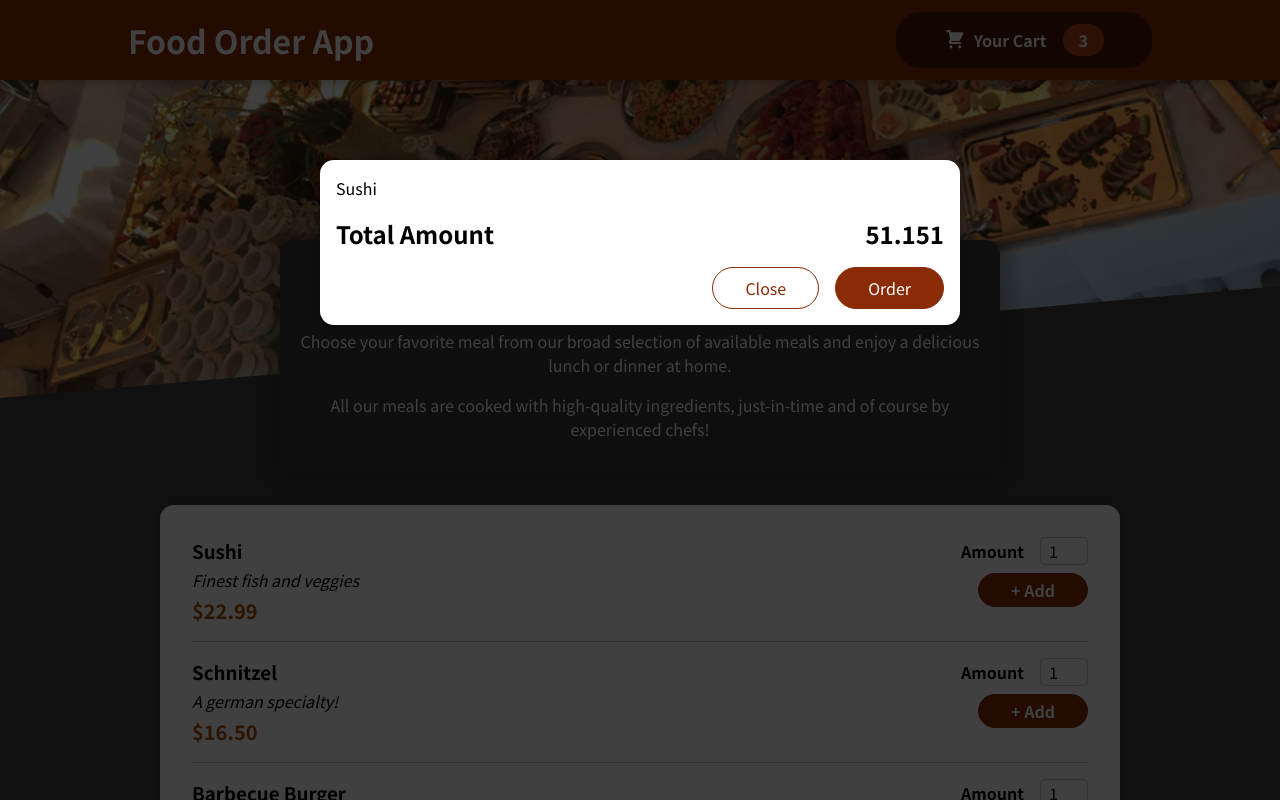
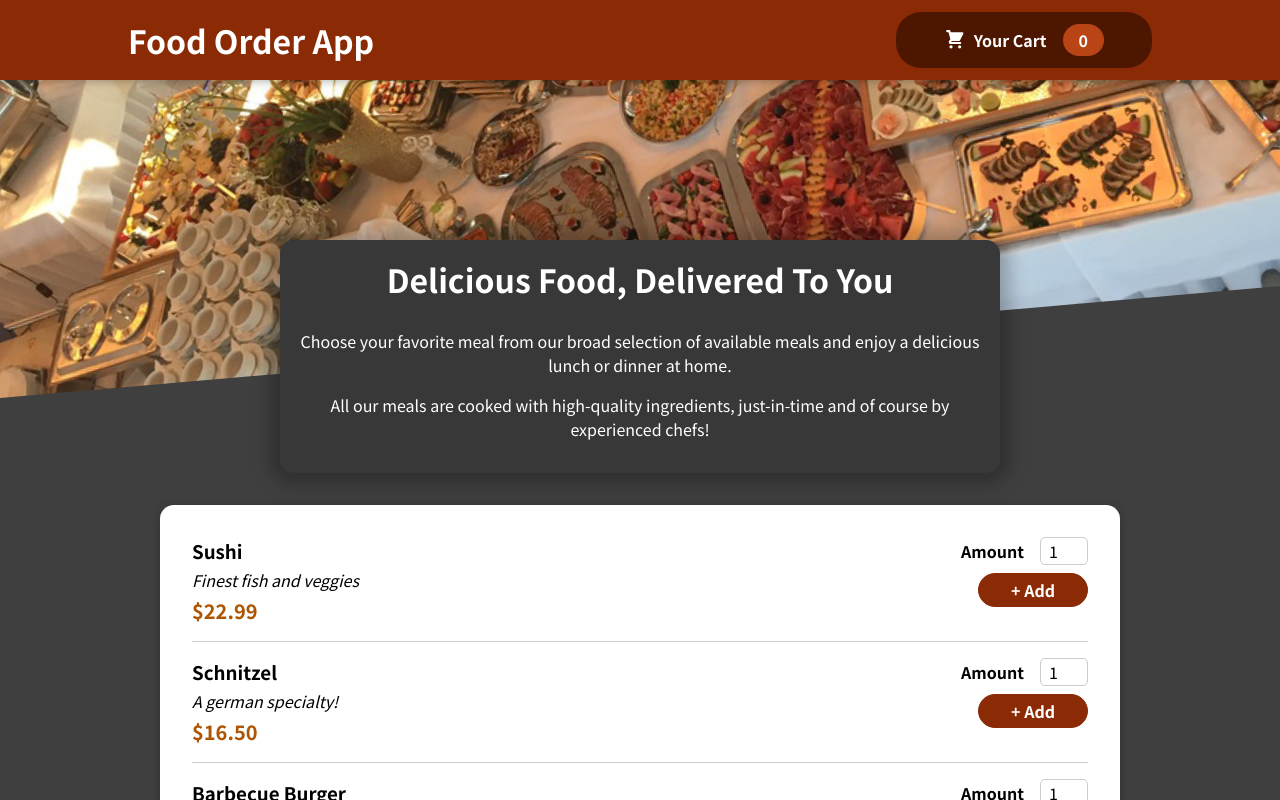
Before and after one commit to thuantran664488/React-FOOD-ORDER, a React (Create React App) app in the folder FOOD-ORDER-project/: page / in a window 1280 px wide. Shown: the top 800 px of the page. Built offline with nearby package versions, Linux system fonts and the light colour scheme.

Commit message:
change folder assets name, add cartContext, update modal, handle show cartItems

```diff
--- a/FOOD-ORDER-project/src/App.js
+++ b/FOOD-ORDER-project/src/App.js
@@ -1,17 +1,27 @@
-import { Fragment } from "react";
+import { useState } from "react";
 import Header from "./components/Layout/Header";
 import Meals from "./components/Meals/Meals";
 import Cart from "./components/Cart/Cart";
+import CartProvider from "./store/CartProvider";
 
 function App() {
+  const [cartIsShown, setCartIsShown] = useState(false);
+  const showCartHandler = () => {
+    setCartIsShown(true);
+  };
+
+  const hideCartHandler = () => {
+    setCartIsShown(false);
+  };
+
   return (
-    <Fragment>
-      <Cart />
-      <Header />
+    <CartProvider>
+      {cartIsShown && <Cart onClose={hideCartHandler} />}
+      <Header onShowCart={showCartHandler} />
       <main>
         <Meals />
       </main>
-    </Fragment>
+    </CartProvider>
   );
 }
 
--- a/FOOD-ORDER-project/src/components/Cart/Cart.js
+++ b/FOOD-ORDER-project/src/components/Cart/Cart.js
@@ -11,14 +11,16 @@ const Cart = (props) => {
   );
 
   return (
-    <Modal>
+    <Modal onClose={props.onClose}>
       {cartItems}
       <div className={classes.total}>
         <span>Total Amount</span>
         <span>51.151</span>
       </div>
       <div className={classes.actions}>
-        <button className={classes["button--alt"]}>Close</button>
+        <button onClick={props.onClose} className={classes["button--alt"]}>
+          Close
+        </button>
         <button className={classes.button}>Order</button>
       </div>
     </Modal>
--- a/FOOD-ORDER-project/src/components/Layout/Header.js
+++ b/FOOD-ORDER-project/src/components/Layout/Header.js
@@ -1,6 +1,6 @@
 import { Fragment } from "react";
 
-import mealsImage from "../../assests/meals.jpg";
+import mealsImage from "../../assets/meals.jpg";
 import classes from "./Header.module.css";
 import HeaderCartButton from "./HeaderCartButton";
 
@@ -9,7 +9,7 @@ const Header = (props) => {
     <Fragment>
       <header className={classes.header}>
         <h1>Food Order App</h1>
-        <HeaderCartButton />
+        <HeaderCartButton onClick={props.onShowCart} />
       </header>
       <div className={classes["main-image"]}>
         <img src={mealsImage} alt="A table full of delicious food!" />
--- a/FOOD-ORDER-project/src/components/Layout/HeaderCartButton.js
+++ b/FOOD-ORDER-project/src/components/Layout/HeaderCartButton.js
@@ -1,14 +1,22 @@
 import classes from "./HeaderCartButton.module.css";
 import CartIcon from "../Cart/CartIcon";
+import { useContext } from "react";
+import CartContext from "../../store/cart-context";
 
 const HeaderCartButton = (props) => {
+  const cartCtx = useContext(CartContext);
+
+  const numberOfCartItems = cartCtx.items.reduce((curNumber, item) => {
+    return curNumber + item.amount;
+  }, 0);
+
   return (
-    <button className={classes.button}>
+    <button onClick={props.onClick} className={classes.button}>
       <span className={classes.icon}>
         <CartIcon />
       </span>
       <span>Your Cart</span>
-      <span className={classes.badge}>3</span>
+      <span className={classes.badge}>{numberOfCartItems}</span>
     </button>
   );
 };
--- a/FOOD-ORDER-project/src/components/Meals/MealItem/MealItemForm.js
+++ b/FOOD-ORDER-project/src/components/Meals/MealItem/MealItemForm.js
@@ -2,8 +2,12 @@ import Input from "../../UI/Input";
 import classes from "./MealItemForm.module.css";
 
 const MealItemForm = (props) => {
+  const submitHandler = (event) => {
+    event.preventDefault();
+  };
+
   return (
-    <form className={classes.form}>
+    <form className={classes.form} onSubmit={submitHandler}>
       <Input
         label="Amount"
         input={{
--- a/FOOD-ORDER-project/src/components/UI/Modal.js
+++ b/FOOD-ORDER-project/src/components/UI/Modal.js
@@ -4,7 +4,7 @@ import classes from "./Modal.module.css";
 import ReactDOM from "react-dom";
 
 const Backdrop = (props) => {
-  return <div className={classes.backdrop}></div>;
+  return <div className={classes.backdrop} onClick={props.onClose}></div>;
 };
 
 const ModalOverlay = (props) => {
@@ -20,7 +20,10 @@ const portalElement = document.getElementById("overlays");
 const Modal = (props) => {
   return (
     <Fragment>
-      {ReactDOM.createPortal(<Backdrop />, portalElement)}
+      {ReactDOM.createPortal(
+        <Backdrop onClose={props.onClose} />,
+        portalElement
+      )}
       {ReactDOM.createPortal(
         <ModalOverlay>{props.children}</ModalOverlay>,
         portalElement
--- /dev/null
+++ b/FOOD-ORDER-project/src/store/CartProvider.js
@@ -0,0 +1,52 @@
+import { useReducer } from "react";
+import CartContext from "./cart-context";
+
+const defaultCartState = {
+  items: [],
+  totalAmount: 0,
+};
+
+const CartReducer = (state, action) => {
+  if (action.type === "ADD") {
+    const updatedItems = state.items.concat(action.item);
+    const updatedTotalAmount =
+      state.totalAmount + action.item.totalAmount * action.item.price;
+    return {
+      items: updatedItems,
+      totalAmount: updatedTotalAmount,
+    };
+  } else if (action.type === "REMOVE") {
+    state.items.splice(action.index, 1);
+  }
+  return defaultCartState;
+};
+
+const CartProvider = (props) => {
+  const [cartState, dispatchCartAction] = useReducer(
+    CartReducer,
+    defaultCartState
+  );
+
+  const addItemToCartHander = (item) => {
+    dispatchCartAction({ type: "ADD", item: item });
+  };
+
+  const removeItemFromCartHandid = (id) => {
+    dispatchCartAction({ type: "REMOVE", id: id });
+  };
+
+  const cartContext = {
+    items: cartState.items,
+    totalAmount: cartState.totalAmount,
+    addItem: addItemToCartHander,
+    removeItem: removeItemFromCartHandid,
+  };
+
+  return (
+    <CartContext.Provider value={cartContext}>
+      {props.children}
+    </CartContext.Provider>
+  );
+};
+
+export default CartProvider;
--- /dev/null
+++ b/FOOD-ORDER-project/src/store/cart-context.js
@@ -0,0 +1,10 @@
+import React from "react";
+
+const CartContext = React.createContext({
+  items: [],
+  totalAmount: 0.0,
+  addItem: (item) => {},
+  removeItem: (id) => {},
+});
+
+export default CartContext;
```
Also changed, not shown: FOOD-ORDER-project/src/assets/meals.jpg (renamed from FOOD-ORDER-project/src/assests/meals.jpg).
